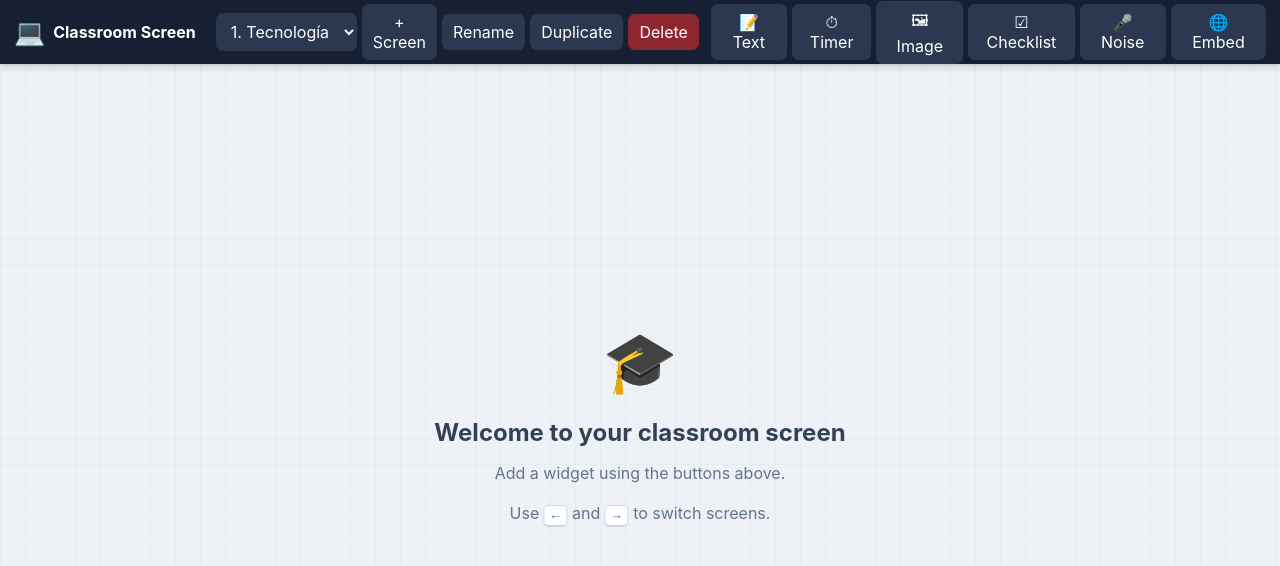
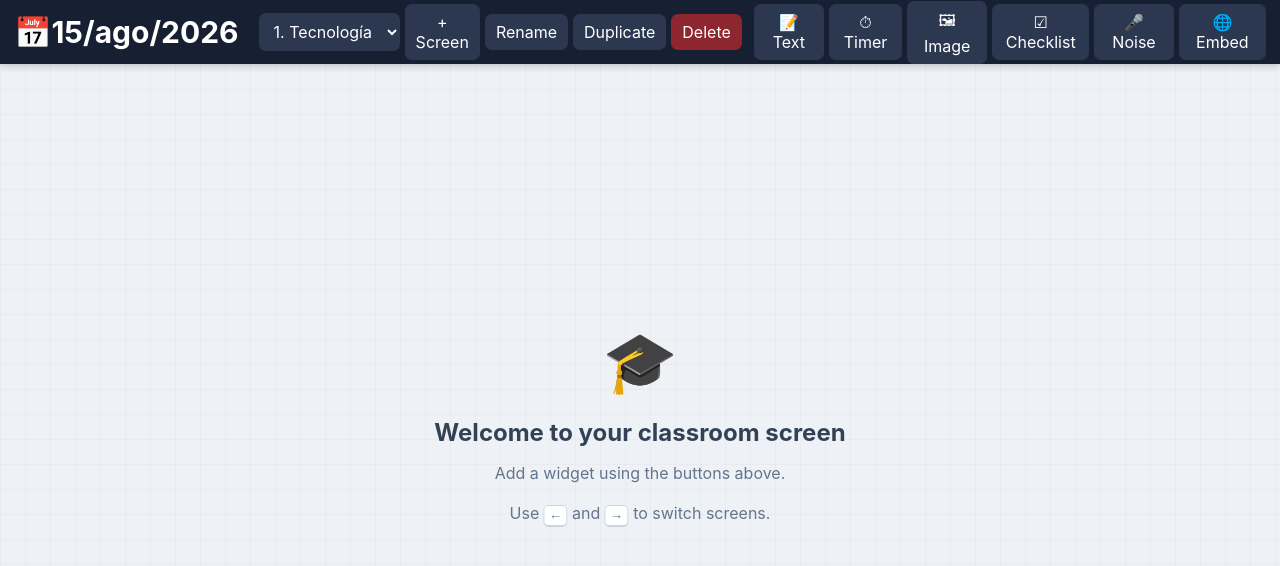
Before and after one commit to expoimanti2026/screen, a plain HTML site: page index.html in a window 1280 px wide. Drawn offline with Linux system fonts and the light colour scheme.

Commit message:
Add files via upload

```diff
--- a/app.js
+++ b/app.js
@@ -65,6 +65,44 @@ function createDefaultData() {
 
 }
 
+function updateDate() {
+
+    const dateElement =
+        document.getElementById("currentDate");
+
+    if (!dateElement) return;
+
+    const now = new Date();
+
+    const day =
+        String(now.getDate()).padStart(2, "0");
+
+    const monthNames = [
+        "ene",
+        "feb",
+        "mar",
+        "abr",
+        "may",
+        "jun",
+        "jul",
+        "ago",
+        "sep",
+        "oct",
+        "nov",
+        "dic"
+    ];
+
+    const month =
+        monthNames[now.getMonth()];
+
+    const year =
+        now.getFullYear();
+
+    dateElement.textContent =
+        `📅${day}/${month}/${year}`;
+
+}
+
 
 /* ============================================================
    LOAD / SAVE
@@ -202,6 +240,7 @@ const pictogramUploadInput =
 document.addEventListener(
     "DOMContentLoaded",
     () => {
+        updateDate();
 
         setupButtons();
 
--- a/index.html
+++ b/index.html
@@ -18,9 +18,9 @@
     <header class="topbar">
 
         <div class="brand">
-            <span class="brand-icon">💻</span>
-            <span>Classroom Screen</span>
+            <span id="currentDate"></span>
         </div>
+
 
         <div class="screen-controls">
 <!--
--- a/style.css
+++ b/style.css
@@ -72,11 +72,9 @@ input {
     white-space: nowrap;
 
     margin-right: 8px;
+    font-size: 30px;
 }
 
-.brand-icon {
-    font-size: 25px;
-}
 
 .screen-controls,
 .top-actions {
```
